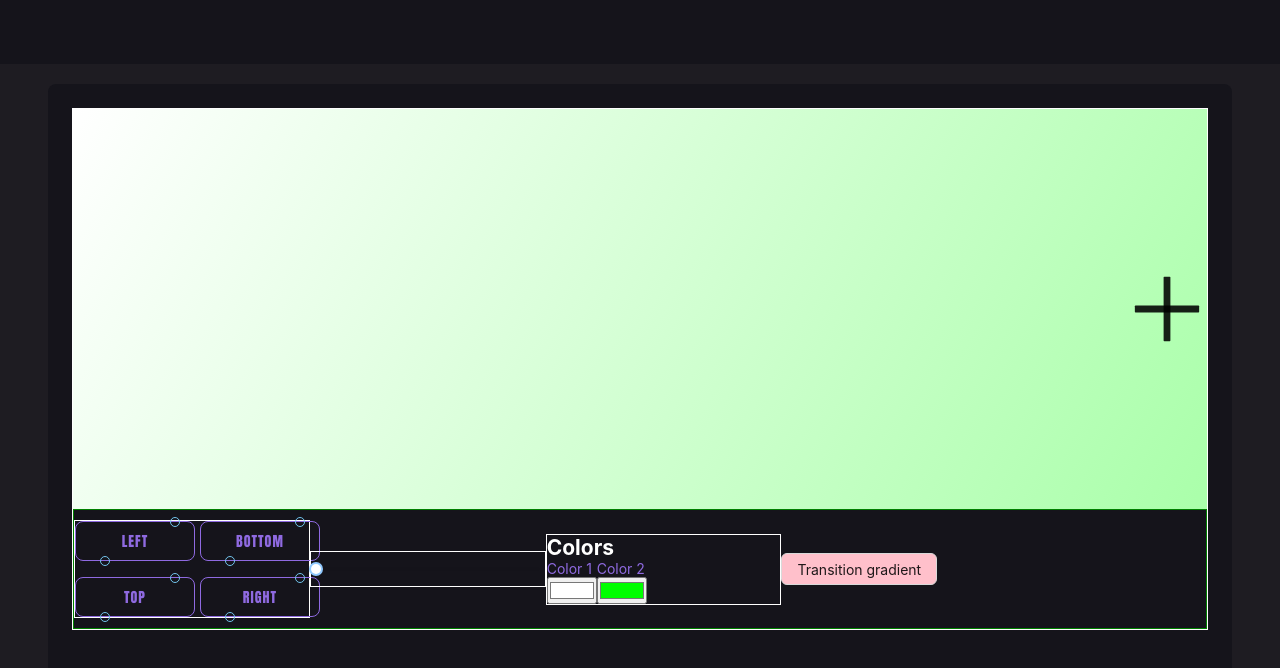
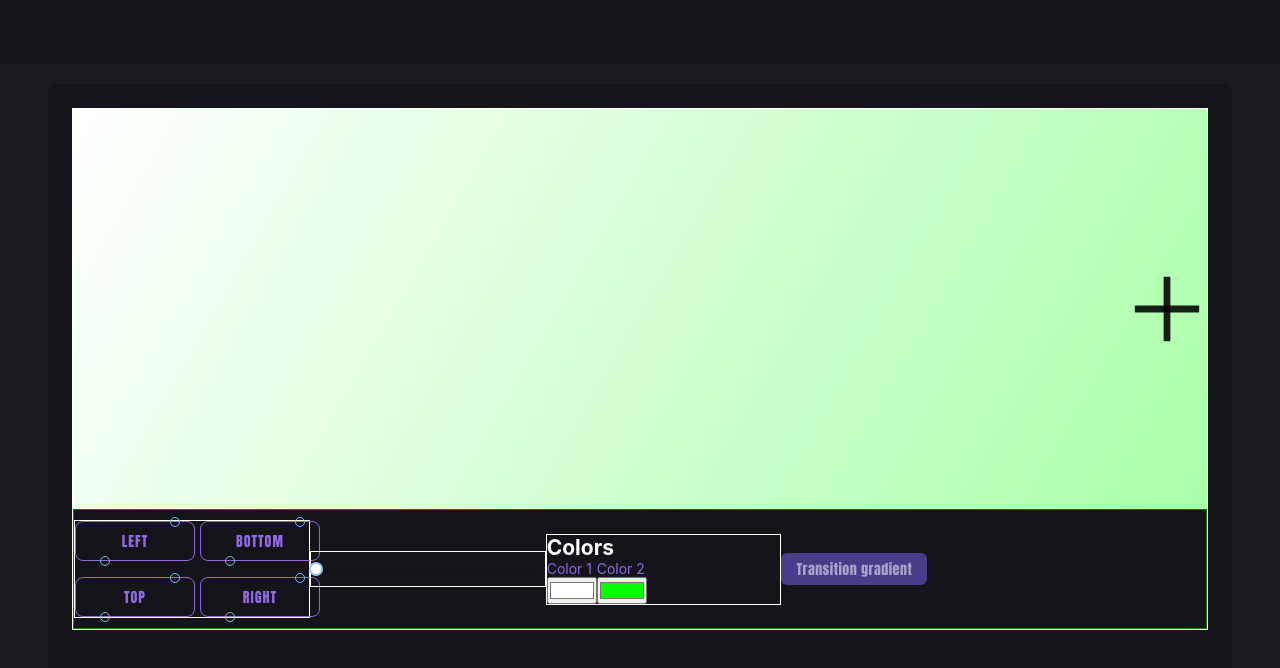
Before and after one commit to Marcelo1080p/gradient, a React (Vite) app: page /generate-gradient in a window 1280 px wide. Shown: the top 668 px of the page. Built offline with nearby package versions, Linux system fonts and the light colour scheme.

Commit message:
mudança de local do popover

```diff
--- a/src/components/PopoverAnime/PopoverAnime.css
+++ /dev/null
@@ -1,13 +0,0 @@
-.ant-btn {
-  background-color: pink;
-}
-
-.ant-popover .ant-popover-inner {
-  background-color: #906ae123;
-  backdrop-filter: blur(100px);
-}
-
-.ant-checkbox-checked .ant-checkbox-inner  {
-  background-color: blueviolet !important;
-  color: blueviolet !important;
-}
--- a/src/pages/generateGradient/Generate/Generate.tsx
+++ b/src/pages/generateGradient/Generate/Generate.tsx
@@ -6,7 +6,7 @@ import { SliderGradient } from "./components/slide/SliderGradient";
 import { Colors } from "./components/colors/Colors";
 import { GenerateStyle } from "./style/GenerateStyle";
 import { GradientServices } from "./services/GradientServices";
-import { PopoverAnime } from "../../../components/PopoverAnime/PopoverAnime";
+import { PopoverAnime } from "./components/PopoverAnime/PopoverAnime";
 import { ICfgBGServices } from "./services/ICfgBGServices";
 
 export const Generate: React.FC = () => {
--- /dev/null
+++ b/src/pages/generateGradient/Generate/components/PopoverAnime/PopoverAnime.css
@@ -0,0 +1,25 @@
+.ant-btn {
+  background-color: darkslateblue;
+  border: none;
+  font-family: "Anton";
+  color: rgba(255, 255, 255, 0.527);
+  letter-spacing: 0.5px;
+  font-weight: 100 !important;
+}
+
+.ant-btn:hover {
+  background-color: blueviolet !important;
+  color: aliceblue !important;
+  transform: scale(1.05);
+  border: none;
+}
+
+.ant-popover .ant-popover-inner {
+  background-color: #906ae123;
+  backdrop-filter: blur(100px);
+}
+
+.ant-checkbox-checked .ant-checkbox-inner  {
+  background-color: blueviolet !important;
+  color: blueviolet !important;
+}
--- a/src/components/PopoverAnime/PopoverAnime.tsx
+++ b/src/pages/generateGradient/Generate/components/PopoverAnime/PopoverAnime.tsx
@@ -2,8 +2,8 @@ import React, { useState, useEffect } from "react";
 import "./PopoverAnime.css";
 import { Button, Popover, Checkbox, InputNumber, Row, Col } from "antd";
 import { CheckboxChangeEvent } from "antd/es/checkbox";
-import { AnimationService } from "../../pages/generateGradient/Generate/services/AnimationsServices";
-import { ICfgBGServices } from "../../pages/generateGradient/Generate/services/ICfgBGServices";
+import { AnimationService } from "../../services/AnimationsServices";
+import { ICfgBGServices } from "../../services/ICfgBGServices";
 import { SelectDirection } from "./selectDirection/SelectDirection";
 
 interface PopoverProps {
@@ -92,12 +92,11 @@ export const PopoverAnime: React.FC<PopoverProps> = ({
 
   return (
     <Popover
-
       content={content}
       title="Animation info"
       className="containerPopover"
     >
-      <Button >Transition gradient</Button>
+      <Button className="btnAntd">Transition gradient</Button>
     </Popover>
   );
 };
--- a/src/components/PopoverAnime/selectDirection/SelectDirection.tsx
+++ b/src/pages/generateGradient/Generate/components/PopoverAnime/selectDirection/SelectDirection.tsx
@@ -1,6 +1,6 @@
 import React from "react";
 import { Select } from "antd";
-import { ICfgBGServices } from "../../../pages/generateGradient/Generate/services/ICfgBGServices";
+import { ICfgBGServices } from "../../../services/ICfgBGServices";
 
 interface Props {
   cfgBG: ICfgBGServices;
```
Also changed, not shown: src/pages/generateGradient/Generate/components/PopoverAnime/selectDirection/SelectDirection.css (renamed from src/components/PopoverAnime/selectDirection/SelectDirection.css).
